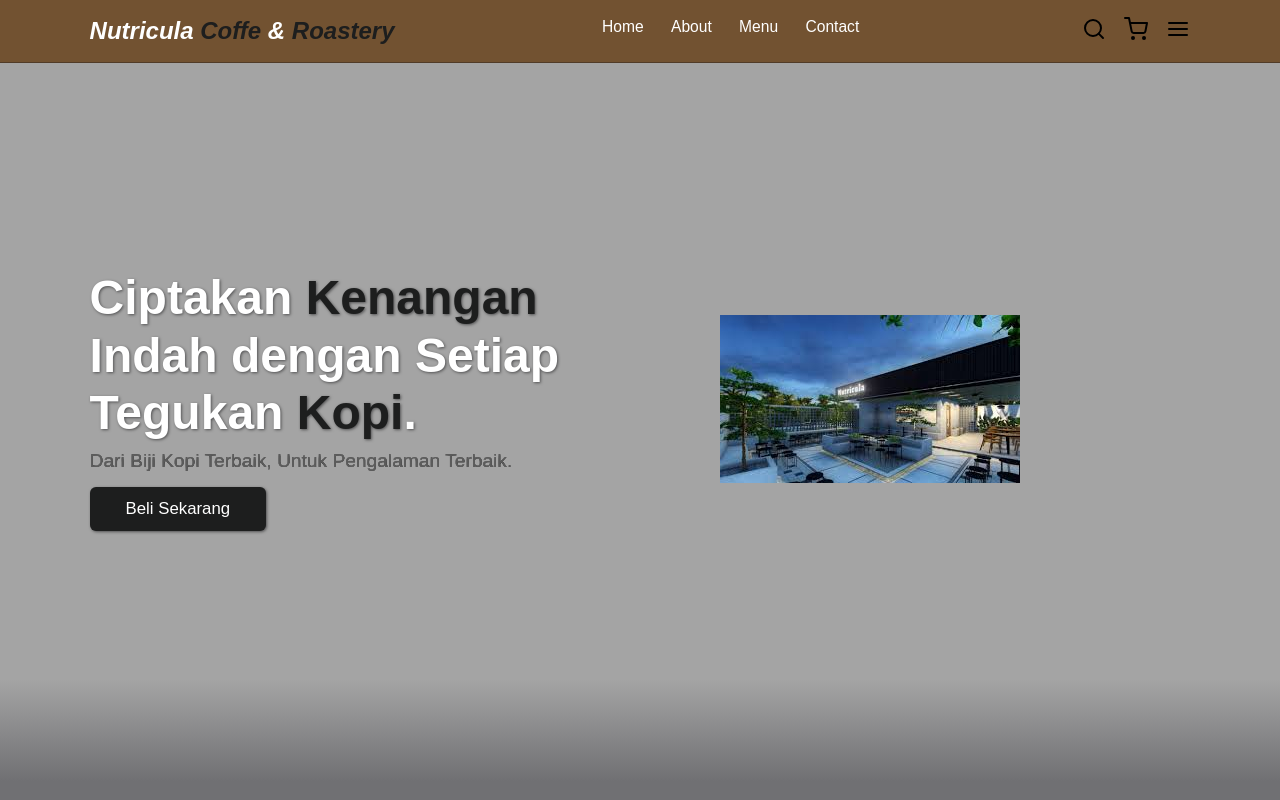
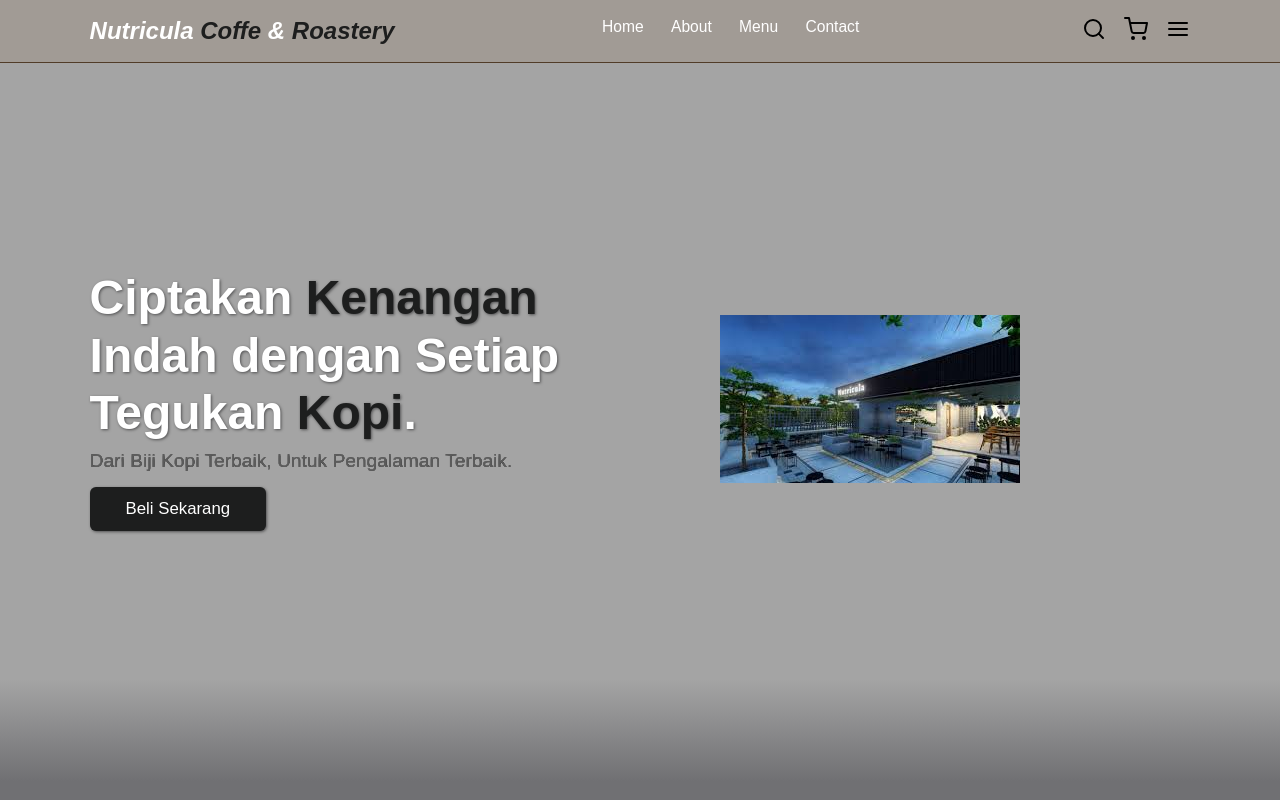
Before and after one commit to indrastwn27/web_nutri, a plain HTML site: page index.html in a window 1280 px wide. Shown: the top 800 px of the page. Drawn offline with nearby package versions, Linux system fonts and the light colour scheme.

Commit message:
Update style.css

```diff
--- a/style.css
+++ b/style.css
@@ -33,7 +33,7 @@ body {
   justify-content: space-between;
   align-items: center;
   padding: 1.4rem 7%;
-  background-color: rgba(102, 62, 21, 0.8);
+  background-color: rgba(160, 153, 145, 0.8);
   border-bottom: 1px solid #513c28;
   position: fixed;
   top: 0;
```
